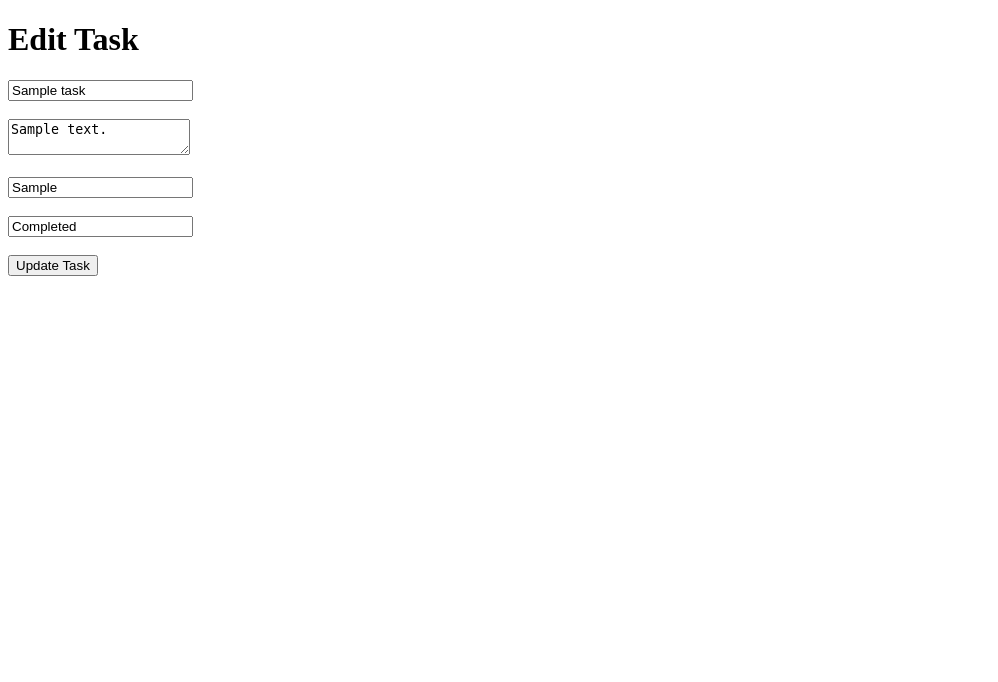
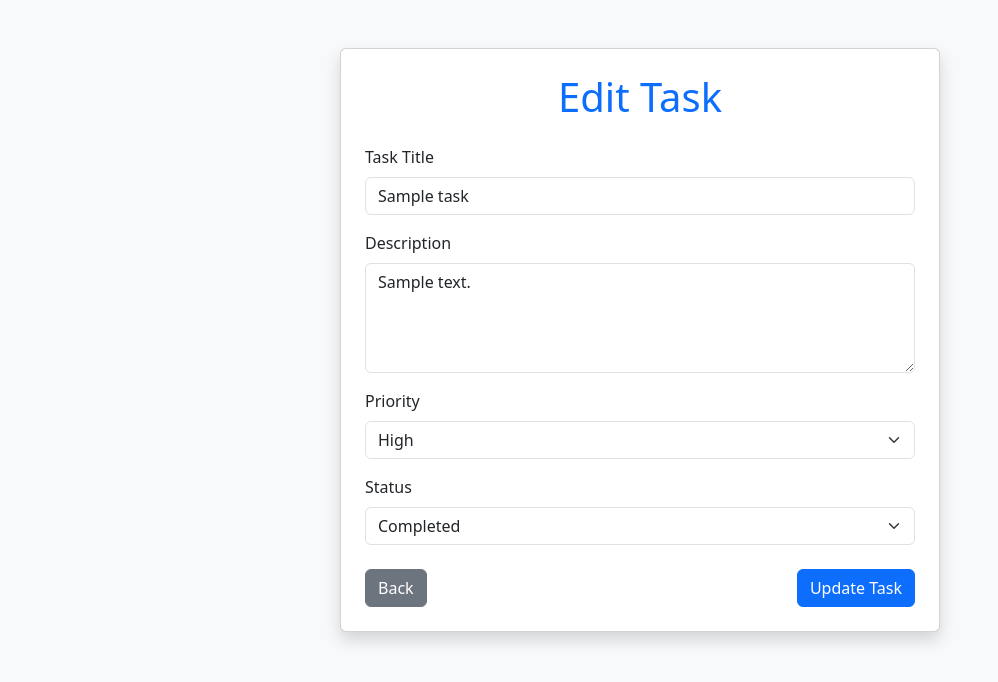
Before and after one commit to gop-i-krishnan/smart-task-manager, a Flask app: page /edit-task/1 in a window 1280 px wide. Shown: the top 682 px of the page, without its empty margins (0-998 px from the left). Run offline with Flask 3, Linux system fonts and the light colour scheme; tables that the repository leaves empty hold one stand-in row (values such as "Sample post").

Commit message:
Improved UI with Bootstrap styling and form enhancements

```diff
--- a/templates/edit_task.html
+++ b/templates/edit_task.html
@@ -1,46 +1,146 @@
 <!DOCTYPE html>
 <html>
 <head>
+
     <title>Edit Task</title>
+
+    <link
+        href="https://cdn.jsdelivr.net/npm/bootstrap@5.3.3/dist/css/bootstrap.min.css"
+        rel="stylesheet"
+    >
+
 </head>
-<body>
 
-    <h1>Edit Task</h1>
+<body class="bg-light">
+
+<div class="container py-5">
+
+    <div class="card shadow p-4 mx-auto" style="max-width: 600px;">
+
+        <h1 class="text-center text-primary mb-4">
+            Edit Task
+        </h1>
 
         <form method="POST">
+
+            <div class="mb-3">
+
+                <label class="form-label">
+                    Task Title
+                </label>
 
                 <input
                     type="text"
                     name="title"
                     value="{{ task.title }}"
+                    class="form-control"
                     required
                 >
 
-        <br><br>
+            </div>
 
-        <textarea name="description">{{ task.description }}</textarea>
+            <div class="mb-3">
 
-        <br><br>
+                <label class="form-label">
+                    Description
+                </label>
 
-        <input
-            type="text"
+                <textarea
+                    name="description"
+                    class="form-control"
+                    rows="4"
+                >{{ task.description }}</textarea>
+
+            </div>
+
+            <div class="mb-3">
+
+                <label class="form-label">
+                    Priority
+                </label>
+
+                <select
                     name="priority"
-            value="{{ task.priority }}"
+                    class="form-select"
                 >
 
-        <br><br>
+                    <option
+                        value="High"
+                        {% if task.priority == "High" %}selected{% endif %}
+                    >
+                        High
+                    </option>
 
-        <input
-            type="text"
+                    <option
+                        value="Medium"
+                        {% if task.priority == "Medium" %}selected{% endif %}
+                    >
+                        Medium
+                    </option>
+
+                    <option
+                        value="Low"
+                        {% if task.priority == "Low" %}selected{% endif %}
+                    >
+                        Low
+                    </option>
+
+                </select>
+
+            </div>
+
+            <div class="mb-4">
+
+                <label class="form-label">
+                    Status
+                </label>
+
+                <select
                     name="status"
-            value="{{ task.status }}"
+                    class="form-select"
                 >
 
-        <br><br>
+                    <option
+                        value="Pending"
+                        {% if task.status == "Pending" %}selected{% endif %}
+                    >
+                        Pending
+                    </option>
 
-        <button type="submit">Update Task</button>
+                    <option
+                        value="Completed"
+                        {% if task.status == "Completed" %}selected{% endif %}
+                    >
+                        Completed
+                    </option>
+
+                </select>
+
+            </div>
+
+            <div class="d-flex justify-content-between">
+
+                <a
+                    href="/dashboard"
+                    class="btn btn-secondary"
+                >
+                    Back
+                </a>
+
+                <button
+                    type="submit"
+                    class="btn btn-primary"
+                >
+                    Update Task
+                </button>
+
+            </div>
 
         </form>
 
+    </div>
+
+</div>
+
 </body>
 </html>
```
Lines whose indentation alone changed are shown as unchanged.
